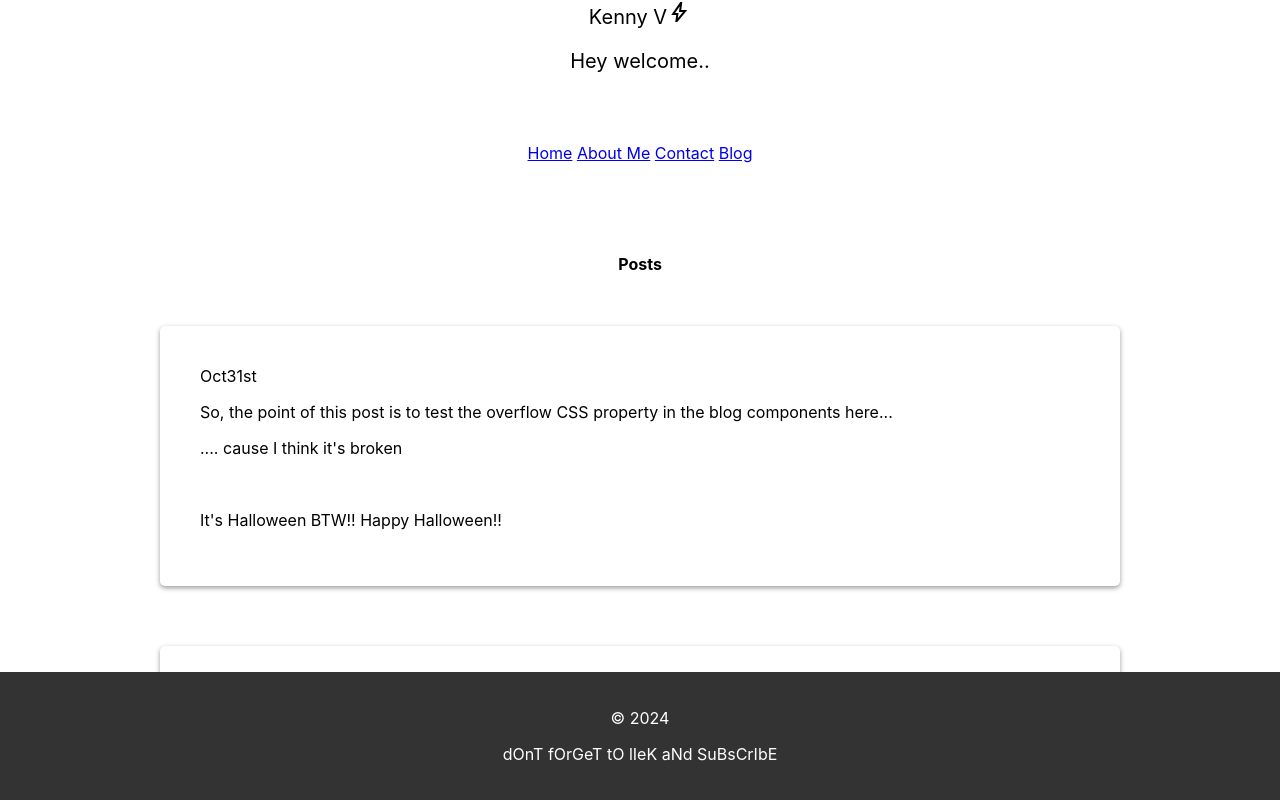
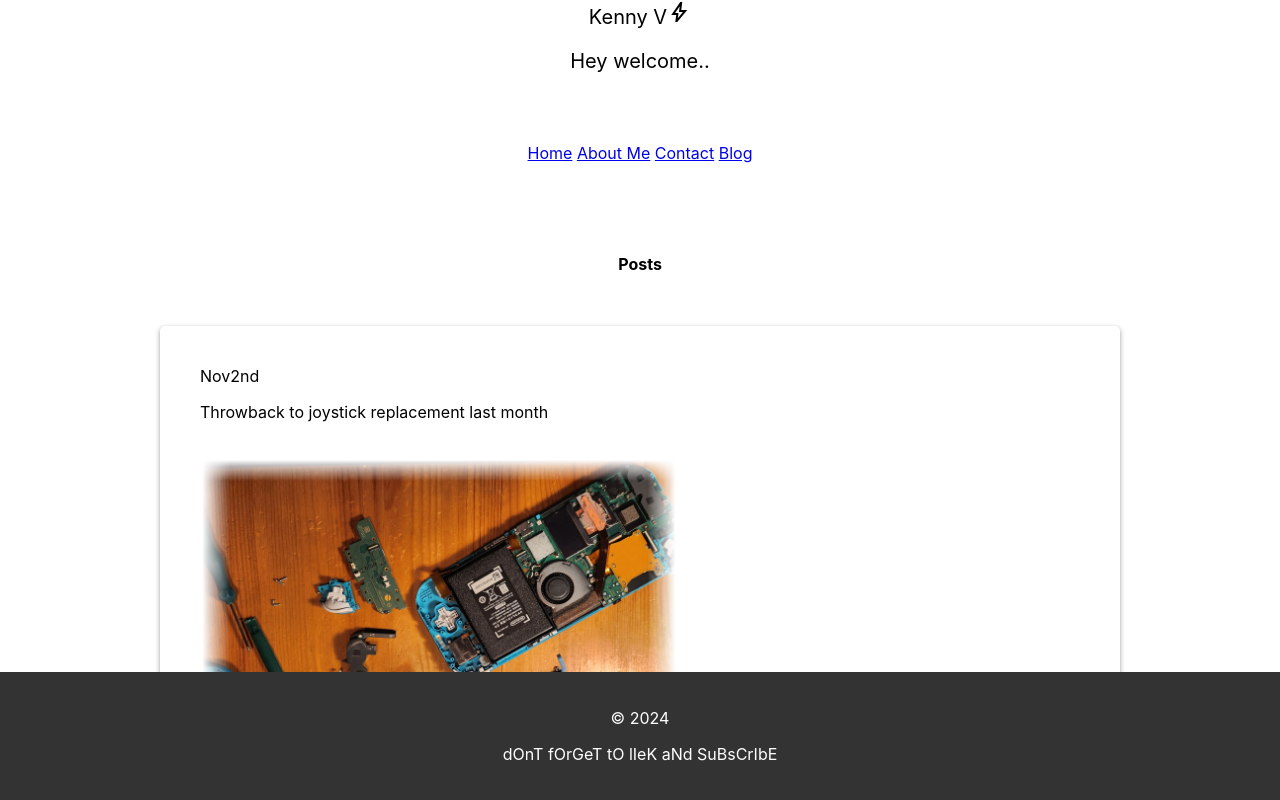
Before and after one commit to kennyvigar/kennystechblog, a React (Create React App) app: page /blog in a window 1280 px wide. Built offline with nearby package versions, Linux system fonts and the light colour scheme.

Commit message:
feat(post):nov02

```diff
--- /dev/null
+++ b/src/Nov02.js
@@ -0,0 +1,18 @@
+import './App.css';
+
+function Nov02() {
+    return (
+        <>
+        <div className='blog-post'>
+        <div className='datestyle h3'>Nov2nd</div>
+        <p>Throwback to joystick replacement last month</p>
+        <br></br>
+        <img className="Pic" src={process.env.PUBLIC_URL + 'switch.jpeg'} alt="moustache!" width="250" height="100"/>
+        <p></p>
+        <a href="https://www.ifixit.com/Guide/Nintendo+Switch+Lite+Left+Joystick+Replacement/137385">ifixit teardown</a>
+        </div>
+        </>
+    );
+}
+
+export default Nov02;
--- a/src/Posts.js
+++ b/src/Posts.js
@@ -2,6 +2,7 @@ import './App.css';
 import Oct25 from './Oct25'
 import Oct27 from './Oct27'
 import Oct31 from './Oct31'
+import Nov02 from './Nov02'
 
 
 function Posts() {
@@ -11,6 +12,7 @@ function Posts() {
     <div className="Container">
 
       <h4>Posts</h4>
+        <Nov02 />
         <Oct31 />
         <Oct27 />
         <Oct25 />
```
Also changed, not shown: public/switch.jpeg (added).
